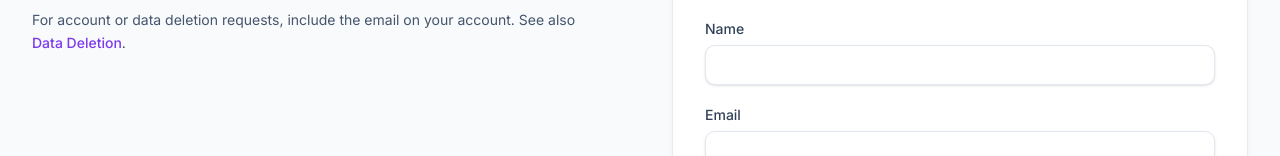
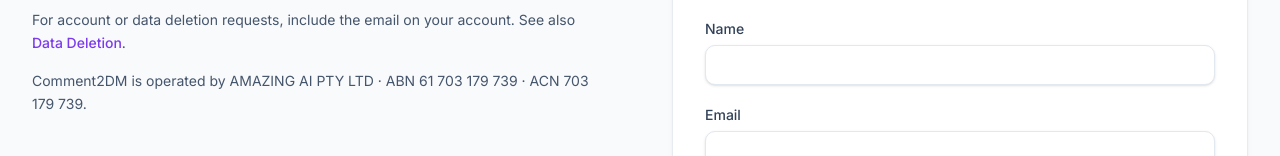
Before and after one commit to brijeshpatelriskyboy/insta-autodm, a Next.js app in the folder frontend/: page /contact in a window 1280 px wide. Shown: the part 644-800 px from the top of the page. Built offline with nearby package versions, Linux system fonts and the light colour scheme; no server answers.

Commit message:
Add Comment2DM company details to Contact page

```diff
--- a/frontend/src/app/(marketing)/contact/page.tsx
+++ b/frontend/src/app/(marketing)/contact/page.tsx
@@ -2,6 +2,7 @@ import type { Metadata } from "next";
 import { AnimateIn } from "@/components/marketing/AnimateIn";
 import { ContactForm } from "@/components/marketing/ContactForm";
 import { SectionHeading } from "@/components/marketing/SectionHeading";
+import { siteConfig } from "@/lib/marketing-data";
 
 export const metadata: Metadata = {
   title: "Contact",
@@ -40,6 +41,10 @@ export default function ContactPage() {
               </a>
               .
             </p>
+            <p className="mt-4 text-sm leading-relaxed text-slate-600">
+              {siteConfig.name} is operated by {siteConfig.legalName} · ABN{" "}
+              {siteConfig.abn} · ACN {siteConfig.acn}.
+            </p>
           </div>
 
           <AnimateIn delay={150}>
```
